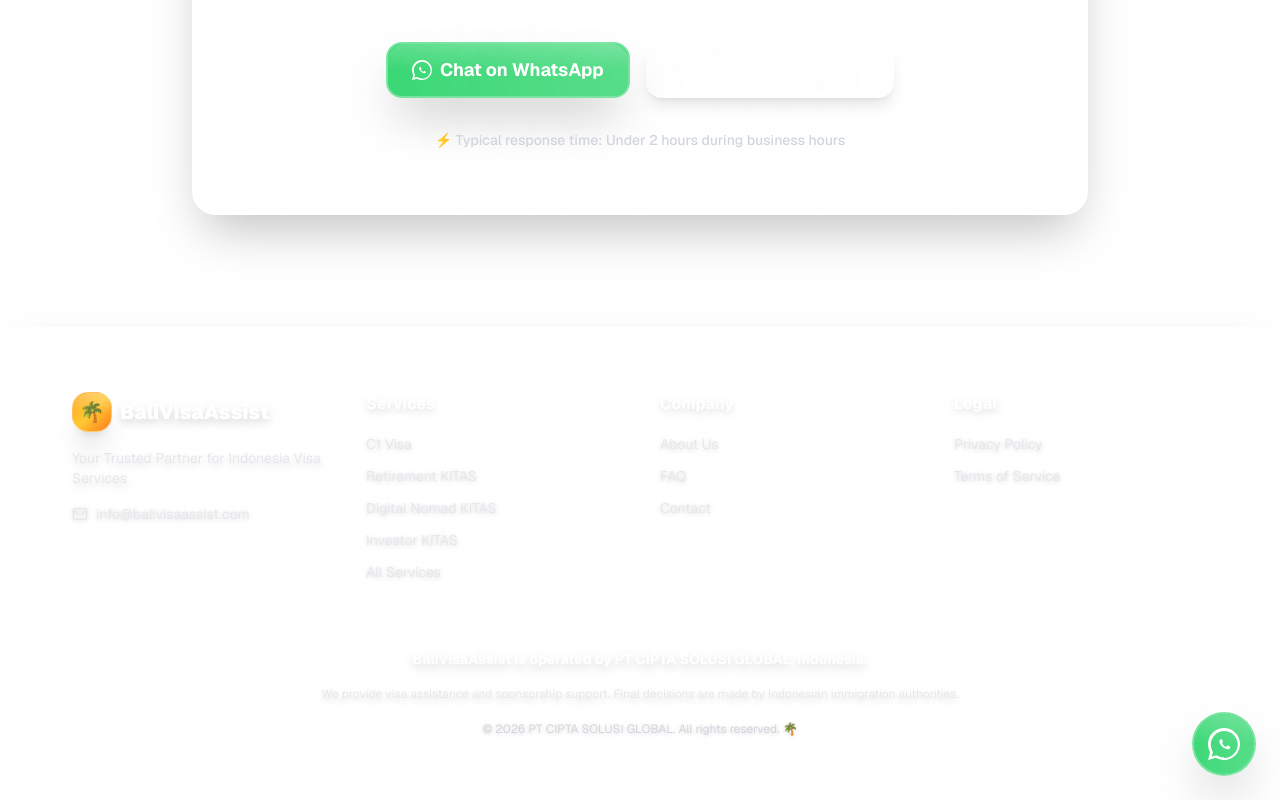
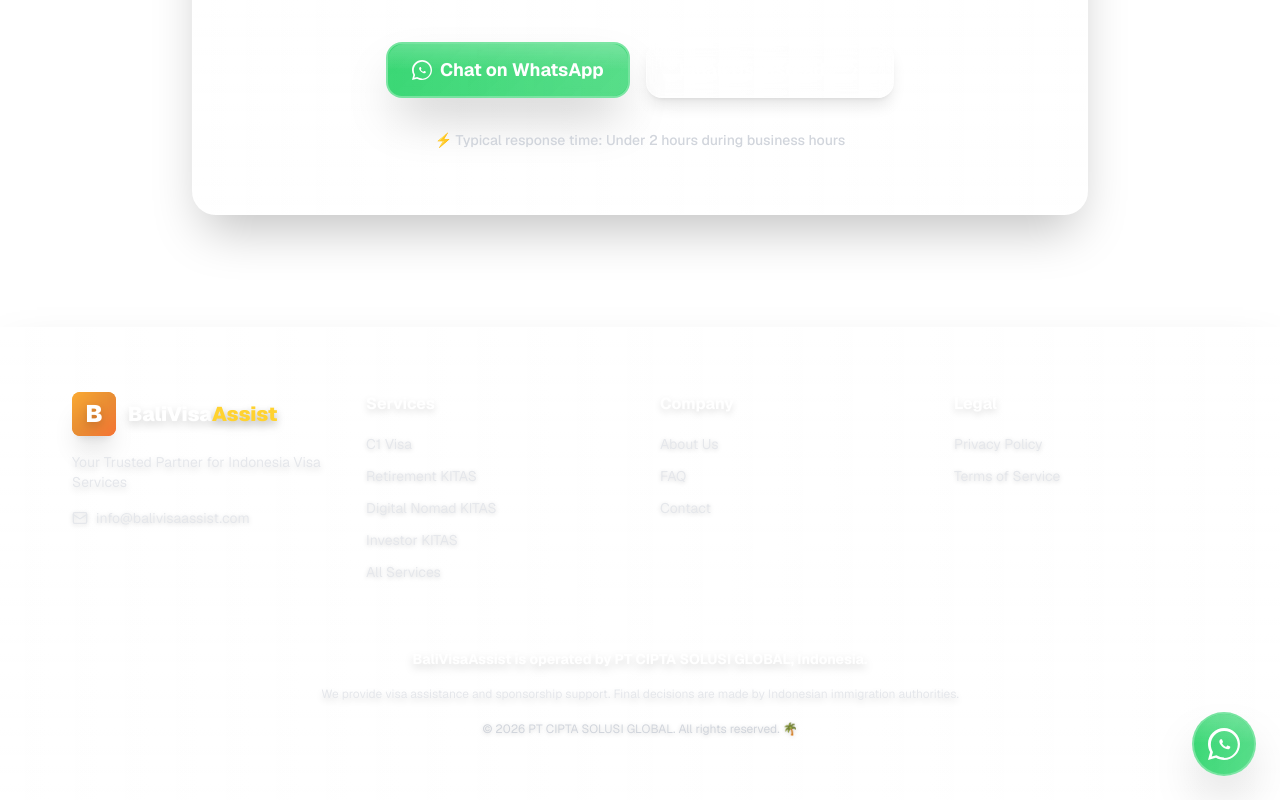
Before and after one commit to abishshr/balivisaassist, a Next.js app: page / in a window 1280 px wide. Shown: the part 8116-8916 px from the top of the page. Built offline with nearby package versions, Linux system fonts and the light colour scheme; no server answers.

Commit message:
Match footer logo styling to header: use B letter, add sparkle animation, consistent colors

```diff
--- a/components/layout/Footer.tsx
+++ b/components/layout/Footer.tsx
@@ -35,16 +35,17 @@ export function Footer() {
         <div className="grid grid-cols-1 sm:grid-cols-2 lg:grid-cols-4 gap-8 sm:gap-10 mb-8">
           {/* Brand Column */}
           <div className="sm:col-span-2 lg:col-span-1">
-            <div className="flex items-center space-x-2 mb-3 sm:mb-4">
-              <div className="relative w-9 h-9 sm:w-10 sm:h-10 bg-gradient-to-br from-amber-500/90 via-amber-400/80 to-orange-500/90 rounded-2xl flex items-center justify-center shadow-xl backdrop-blur-xl border border-white/30 overflow-hidden">
-                {/* Glass reflection */}
-                <div className="absolute inset-0 bg-gradient-to-b from-white/30 via-transparent to-transparent rounded-2xl"></div>
-                <span className="text-white font-bold text-lg sm:text-xl relative z-10">🌴</span>
+            <Link href="/" className="flex items-center space-x-3 mb-3 sm:mb-4 group inline-flex">
+              <div className="relative w-11 h-11 bg-gradient-to-br from-amber-500 via-amber-600 to-orange-600 rounded-lg flex items-center justify-center shadow-xl logo-sparkle">
+                {/* Very subtle glow effect */}
+                <div className="absolute inset-0 bg-amber-500/20 rounded-lg blur-sm opacity-0 group-hover:opacity-100 transition-all duration-300"></div>
+                <div className="absolute inset-0 bg-white/20 rounded-lg backdrop-blur-sm"></div>
+                <span className="relative text-white font-black text-2xl drop-shadow-lg z-10">B</span>
               </div>
-              <span className="text-lg sm:text-xl font-black text-white drop-shadow-lg">
-                {COMPANY.brandName}
+              <span className="text-xl font-black text-white drop-shadow-lg">
+                BaliVisa<span className="text-amber-300 drop-shadow-lg">Assist</span>
               </span>
-            </div>
+            </Link>
             <p className="text-sm text-gray-200 mb-3 sm:mb-4 drop-shadow-md">
               {COMPANY.tagline}
             </p>
```
